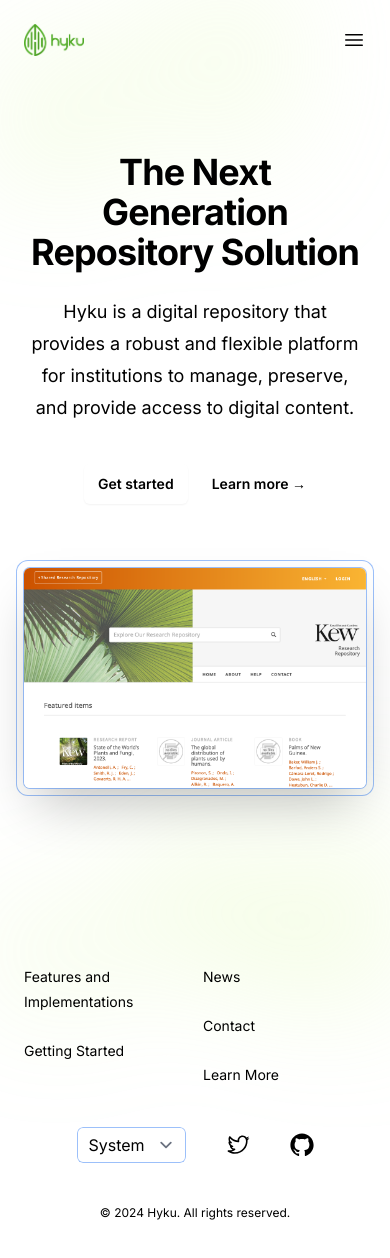
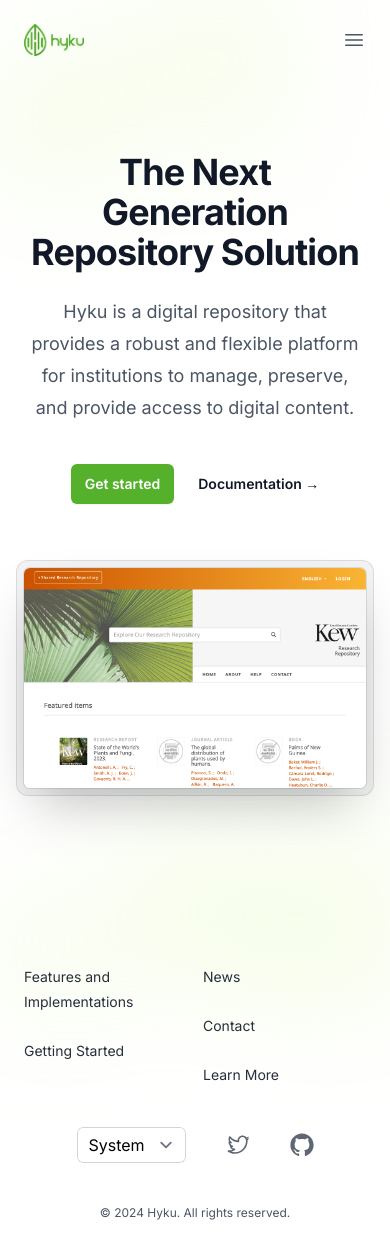
Before and after one commit to samvera/hyku-next, a Next.js app: page / in a window 390 px wide. Shown: the top 1258 px of the page. Built offline with nearby package versions, Linux system fonts and the light colour scheme.

Commit message:
Implement dark mode and set some CSS variables to handle foreground, background and the app primary color

```diff
--- a/src/app/globals.css
+++ b/src/app/globals.css
@@ -2,15 +2,19 @@
 @tailwind components;
 @tailwind utilities;
 
-/* :root {
-  --background: white;
-  --foreground: black;
+@layer base {
+  :root {
+    --color-foreground: 221 39% 11%; /* gray-900 */
+    --color-foreground-muted: 215 14% 34%; /* gray-600 */
+    --color-background: 0 0% 100%; /* white */
+    --color-primary: 101 61% 43%; /* Hyku logo green */
+  }
+  .dark {
+    --color-foreground: 220 14% 96%; /* gray-100 */
+    --color-foreground-muted: 218 11% 65%; /* gray-400 */
+    --color-background: 224 71% 4%; /* gray-900 */
+  }
 }
-
-[data-theme="dark"] {
-  --background: black;
-  --foreground: white;
-} */
 
 @layer utilities {
   .text-balance {
--- a/src/app/layout.tsx
+++ b/src/app/layout.tsx
@@ -21,10 +21,8 @@
     <html lang="en" suppressHydrationWarning>
       <body className={inter.className}>
         <ThemeProvider attribute="class">
-          <>
-            {children}
-            <Footer />
-          </>
+          {children}
+          <Footer />
         </ThemeProvider>
       </body>
     </html>
--- a/src/app/page.tsx
+++ b/src/app/page.tsx
@@ -23,10 +23,10 @@
         <div className="py-24 sm:py-32 lg:pb-40">
           <div className="mx-auto max-w-7xl px-6 lg:px-8">
             <div className="mx-auto max-w-2xl text-center">
-              <h1 className="text-4xl font-bold tracking-tight text-gray-900 sm:text-6xl">
+              <h1 className="text-4xl font-bold tracking-tight text-foreground  sm:text-6xl">
                 The Next Generation Repository Solution
               </h1>
-              <p className="mt-6 text-lg leading-8 text-gray-600">
+              <p className="mt-6 text-lg leading-8 text-foreground-muted">
                 Hyku is a digital repository that provides a robust and flexible
                 platform for institutions to manage, preserve, and provide
                 access to digital content.
@@ -34,26 +34,26 @@
               <div className="mt-10 flex items-center justify-center gap-x-6">
                 <a
                   href="#"
-                  className="rounded-md bg-primary-600 px-3.5 py-2.5 text-sm font-semibold text-white shadow-sm hover:bg-primary-500 focus-visible:outline focus-visible:outline-2 focus-visible:outline-offset-2 focus-visible:outline-primary-600"
+                  className="rounded-md bg-primary px-3.5 py-2.5 text-sm font-semibold text-white shadow-sm hover:bg-primary/90 focus-visible:outline focus-visible:outline-2 focus-visible:outline-offset-2 focus-visible:outline-primary"
                 >
                   Get started
                 </a>
                 <a
                   href="#"
-                  className="text-sm font-semibold leading-6 text-gray-900"
+                  className="text-sm font-semibold leading-6 text-foreground"
                 >
-                  Learn more <span aria-hidden="true">→</span>
+                  Documentation <span aria-hidden="true">→</span>
                 </a>
               </div>
             </div>
             <div className="mt-16 flow-root sm:mt-24">
-              <div className="-m-2 rounded-xl bg-gray-900/5 p-2 ring-1 ring-inset ring-gray-900/10 lg:-m-4 lg:rounded-2xl lg:p-4">
+              <div className="-m-2 rounded-xl bg-foreground/5 p-2 ring-1 ring-inset ring-foreground/10 lg:-m-4 lg:rounded-2xl lg:p-4">
                 <Image
                   src={appScreenshot}
                   alt="App screenshot"
                   width={2432}
                   height={1442}
-                  className="rounded-md shadow-2xl ring-1 ring-gray-900/10"
+                  className="rounded-md shadow-2xl ring-1 ring-foreground/10"
                 />
               </div>
             </div>
--- a/src/components/layout/footer.tsx
+++ b/src/components/layout/footer.tsx
@@ -38,7 +38,7 @@
             <div key={item.name} className="pb-6">
               <a
                 href={item.href}
-                className="text-sm leading-6 text-gray-600 dark:text-gray-200 hover:text-gray-900 dark:hover:text-gray-100"
+                className="text-sm leading-6 text-foreground/90 hover:text-foreground "
               >
                 {item.name}
               </a>
@@ -51,14 +51,14 @@
             <a
               key={item.name}
               href={item.href}
-              className="text-gray-400 hover:text-gray-500"
+              className="text-foreground-muted/90 hover:text-foreground-muted"
             >
               <span className="sr-only">{item.name}</span>
               <item.icon className="h-6 w-6" aria-hidden="true" />
             </a>
           ))}
         </div>
-        <p className="mt-10 text-center text-xs leading-5 text-gray-500">
+        <p className="mt-10 text-center text-xs leading-5 text-foreground-muted">
           &copy; 2024 Hyku. All rights reserved.
         </p>
       </div>
--- a/src/components/layout/header.tsx
+++ b/src/components/layout/header.tsx
@@ -47,7 +47,7 @@
         <div className="flex lg:hidden">
           <button
             type="button"
-            className="-m-2.5 inline-flex items-center justify-center rounded-md p-2.5 text-gray-700"
+            className="-m-2.5 inline-flex items-center justify-center rounded-md p-2.5 text-foreground-muted"
             onClick={() => setMobileMenuOpen(true)}
           >
             <span className="sr-only">Open main menu</span>
@@ -61,14 +61,17 @@
             <a
               key={item.name}
               href={item.href}
-              className="text-sm font-semibold leading-6 text-gray-900"
+              className="text-sm font-semibold leading-6 text-foreground hover:text-foreground/90"
             >
               {item.name}
             </a>
           ))}
         </div>
         <div className="hidden lg:flex lg:flex-1 lg:justify-end">
-          <a href="#" className="text-sm font-semibold leading-6 text-gray-900">
+          <a
+            href="#"
+            className="text-sm font-semibold leading-6 text-foreground hover:text-foreground/90"
+          >
             Learn more <span aria-hidden="true">&rarr;</span>
           </a>
         </div>
@@ -80,7 +83,7 @@
         onClose={setMobileMenuOpen}
       >
         <div className="fixed inset-0 z-50" />
-        <Dialog.Panel className="fixed inset-y-0 right-0 z-50 w-full overflow-y-auto bg-white px-6 py-6 sm:max-w-sm sm:ring-1 sm:ring-gray-900/10">
+        <Dialog.Panel className="fixed inset-y-0 right-0 z-50 w-full overflow-y-auto bg-background px-6 py-6 sm:max-w-sm sm:ring-1 sm:ring-gray-900/10">
           <div className="flex items-center justify-between">
             <a href="#" className="-m-1.5 p-1.5">
               <span className="sr-only">Your Company</span>
@@ -88,7 +91,7 @@
             </a>
             <button
               type="button"
-              className="-m-2.5 rounded-md p-2.5 text-gray-700"
+              className="-m-2.5 rounded-md p-2.5 text-foreground-muted"
               onClick={() => setMobileMenuOpen(false)}
             >
               <span className="sr-only">Close menu</span>
@@ -96,13 +99,13 @@
             </button>
           </div>
           <div className="mt-6 flow-root">
-            <div className="-my-6 divide-y divide-gray-500/10">
+            <div className="-my-6 divide-y divide-foreground-muted/10">
               <div className="space-y-2 py-6">
                 {navigation.map((item) => (
                   <a
                     key={item.name}
                     href={item.href}
-                    className="-mx-3 block rounded-lg px-3 py-2 text-base font-semibold leading-7 text-gray-900 hover:bg-gray-50"
+                    className="-mx-3 block rounded-lg px-3 py-2 text-base font-semibold leading-7 text-foreground hover:bg-foreground/5"
                   >
                     {item.name}
                   </a>
@@ -111,7 +114,7 @@
               <div className="py-6">
                 <a
                   href="#"
-                  className="-mx-3 block rounded-lg px-3 py-2.5 text-base font-semibold leading-7 text-gray-900 hover:bg-gray-50"
+                  className="-mx-3 block rounded-lg px-3 py-2.5 text-base font-semibold leading-7 text-foreground hover:bg-foreground/5"
                 >
                   Learn more
                 </a>
--- a/src/components/layout/theme-switch.tsx
+++ b/src/components/layout/theme-switch.tsx
@@ -25,7 +25,7 @@
       <select
         id="theme-switch"
         name="theme-switch"
-        className="block w-full rounded-md border-0 py-1.5 pl-3 pr-10 ring-1 ring-inset ring-gray-300 focus:ring-2 focus:ring-primary-600 sm:text-sm sm:leading-6"
+        className="block w-full rounded-md border-0 py-1.5 pl-3 pr-10 ring-1 ring-inset ring-gray-300 focus:ring-2 focus:ring-primary-600 sm:text-sm sm:leading-6 dark:text-gray-800"
         value={theme}
         onChange={(e) => setTheme(e.target.value)}
       >
--- a/tailwind.config.ts
+++ b/tailwind.config.ts
@@ -7,17 +7,21 @@
     "./src/components/**/*.{js,ts,jsx,tsx,mdx}",
     "./src/app/**/*.{js,ts,jsx,tsx,mdx}",
   ],
-  darkMode: "class",
+  darkMode: "selector",
   theme: {
-    colors: {
-      primary: colors.primary,
-    },
     extend: {
       backgroundImage: {
         "gradient-radial": "radial-gradient(var(--tw-gradient-stops))",
         "gradient-conic":
           "conic-gradient(from 180deg at 50% 50%, var(--tw-gradient-stops))",
       },
+      colors: {
+        background: "hsl(var(--color-background) / <alpha-value>)",
+        foreground: "hsl(var(--color-foreground) / <alpha-value>)",
+        "foreground-muted":
+          "hsl(var(--color-foreground-muted) / <alpha-value>)",
+        primary: "hsl(var(--color-primary) / <alpha-value>)",
+      },
     },
   },
   plugins: [require("@tailwindcss/forms")],
```
